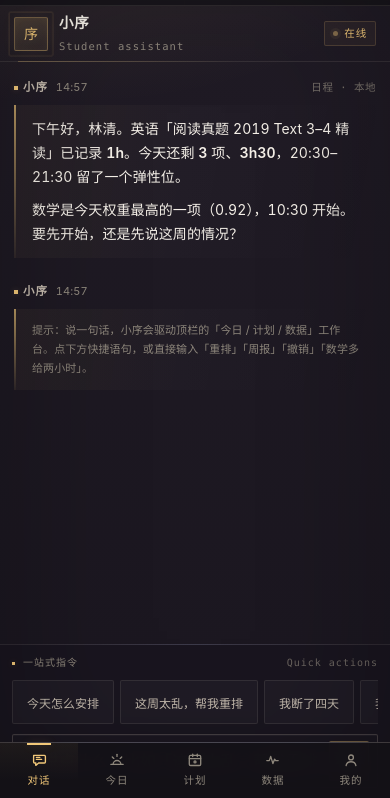
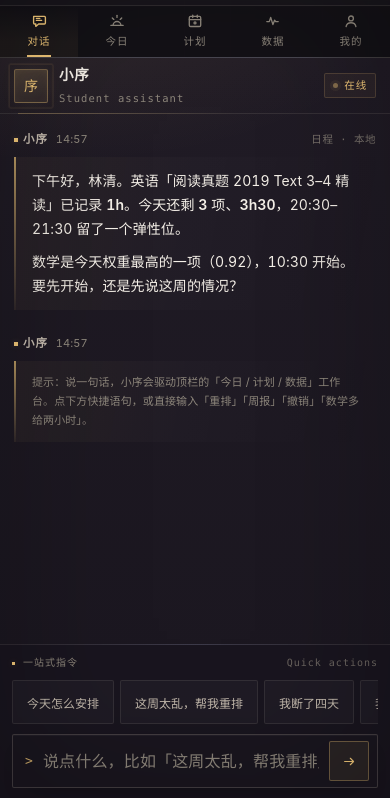
Before and after one commit to SilverBullet-Yu/Nova, a website with bundled scripts: page index.html in a window 390 px wide. Shown: the part 46-844 px from the top of the page. Built offline with nearby package versions, Linux system fonts and the light colour scheme; files whose address does not match are found by name.

Commit message:
feat: 导航条统一置于顶端（移动端底部导航上移为顶栏下方横向导航，随页滚动）

```diff
--- a/assets/css/app.css
+++ b/assets/css/app.css
@@ -1408,11 +1408,11 @@ html[data-font="l"]{--fs-body:16px;--lh-body:1.6}
   #syncPlanner{display:none}
   .topbar .sync{font-size:11px;white-space:nowrap}
 
-  /* 工作台让出底部导航高度 */
+  /* 工作台：导航已移至顶端，不再让出底部高度 */
   .bench-head{padding:0 16px}
   .bench-head::after{left:16px}
   .bench-head .hm{font-size:10px;letter-spacing:.04em}
-  .bench-body{padding:18px 14px calc(72px + env(safe-area-inset-bottom))}
+  .bench-body{padding:18px 14px 40px}
 
   /* 视图内的多列在窄屏收成一列 */
   .vhead{flex-wrap:wrap;gap:14px;align-items:flex-start;padding-bottom:15px}
@@ -1438,18 +1438,16 @@ html[data-font="l"]{--fs-body:16px;--lh-body:1.6}
   .sd-avail-tag{margin-left:0}
   .sd-cell{height:30px}
 
-  /* 底部导航：1px 发丝线 + 活性色指示条，不做胶囊 */
+  /* 顶部导航条（≤860）：位于顶栏下方，随页面滚动；活性色指示条在标签下缘 */
   .sd-mnav{
     display:grid;grid-template-columns:repeat(5,minmax(0,1fr));
-    position:fixed;left:0;right:0;bottom:0;z-index:40;
-    height:calc(56px + env(safe-area-inset-bottom));
-    padding-bottom:env(safe-area-inset-bottom);
-    border-top:1px solid var(--line2);
+    position:relative;flex:0 0 52px;
+    height:52px;
+    border-top:0;border-bottom:1px solid var(--line2);
     background:rgba(20,17,23,.94);
-    -webkit-backdrop-filter:blur(12px) saturate(120%);backdrop-filter:blur(12px) saturate(120%);
   }
   .sd-mnav::before{
-    content:"";position:absolute;left:0;right:0;top:-1px;height:1px;pointer-events:none;
+    content:"";position:absolute;left:0;right:0;bottom:-1px;height:1px;pointer-events:none;
     background:linear-gradient(90deg,transparent,var(--cy-line) 22%,var(--cy-line) 78%,transparent);
   }
   .sd-mnav button{
@@ -1463,9 +1461,9 @@ html[data-font="l"]{--fs-body:16px;--lh-body:1.6}
     stroke-linecap:round;stroke-linejoin:round;
   }
   .sd-mnav button:hover{color:var(--txt2);background:rgba(255,255,255,.025)}
-  .sd-mnav button.on{color:var(--ac);background:linear-gradient(180deg,var(--ac-a05),transparent 70%)}
+  .sd-mnav button.on{color:var(--ac);background:linear-gradient(180deg,transparent,var(--ac-a05) 70%)}
   .sd-mnav button.on::before{
-    content:"";position:absolute;top:0;left:50%;width:24px;height:2px;margin-left:-12px;
+    content:"";position:absolute;bottom:0;left:50%;width:24px;height:2px;margin-left:-12px;
     background:var(--ac);box-shadow:0 0 10px var(--acglow);
   }
 
--- a/index.html
+++ b/index.html
@@ -45,6 +45,9 @@
     <span class="kbd">/</span>
   </header>
 
+  <!-- 主导航条：所有屏幕尺寸都位于顶端（桌面在顶栏内，移动端为顶栏下方的横向导航条） -->
+  <nav class="sd-mnav" id="sdMnav" aria-label="主导航"></nav>
+
   <div class="shell">
     <section class="copilot">
       <div class="cp-head">
@@ -86,8 +89,7 @@
     </main>
   </div>
 
-  <!-- 移动端（≤860px）：底部导航 + 顶栏「序」入口；桌面隐藏 -->
-  <nav class="sd-mnav" id="sdMnav" aria-label="主导航"></nav>
+  <!-- 移动端（≤860px）：导航条已上移至顶栏下方；桌面隐藏 -->
 </div>
 
 <!-- 共享双模模块（后端执行者维护，前端只读引用；缺失时自动降级到内置兜底） -->
```
Also changed, not shown: docs/FRONTEND-CONTRACT.md (+2 -0 lines), README.md.
